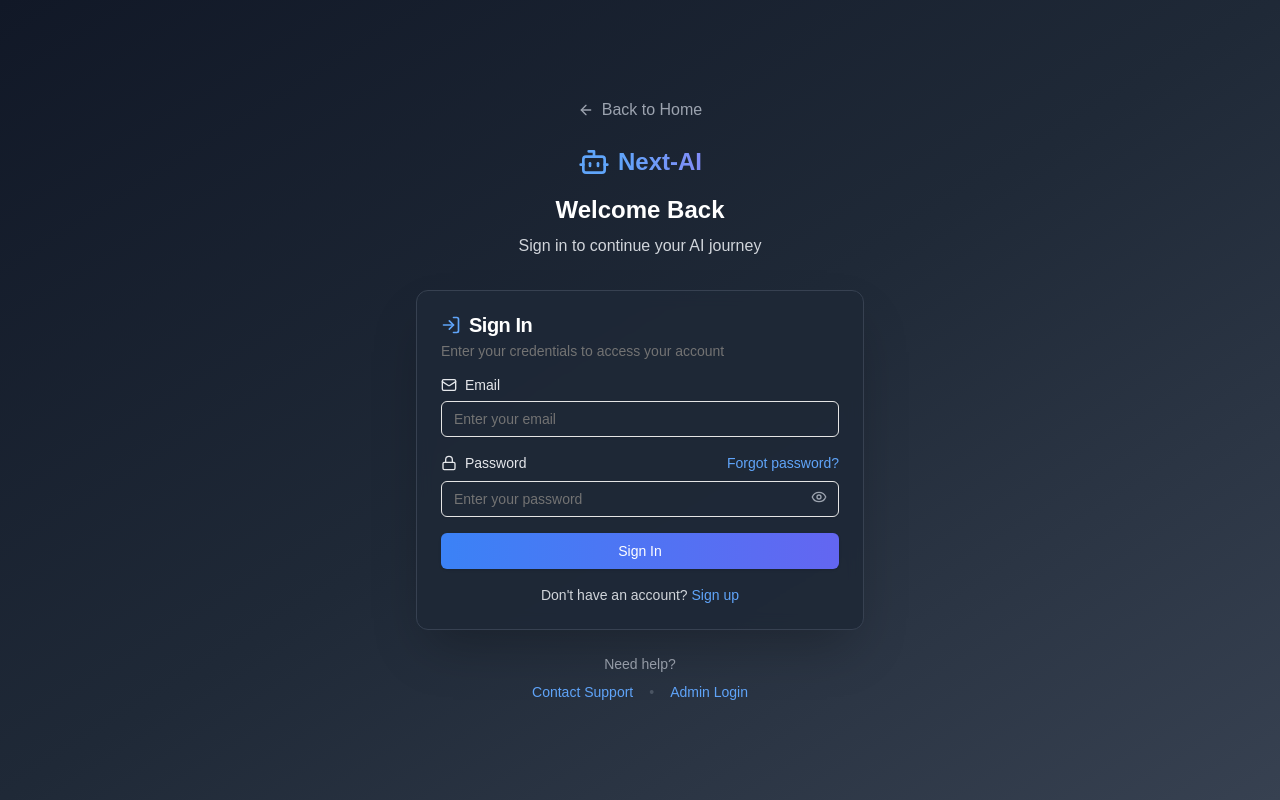
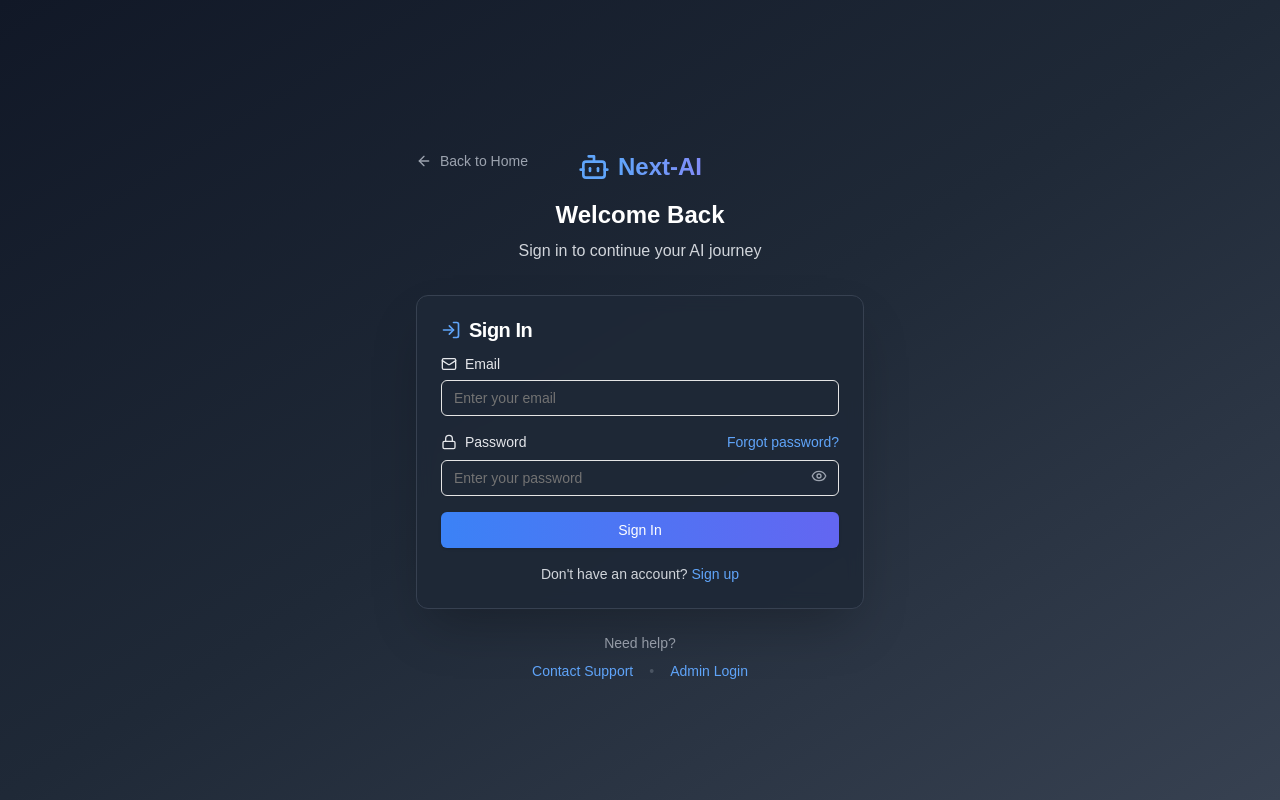
Before and after one commit to huzidev/next-ai, a Next.js app: page /auth/user/signin in a window 1280 px wide. Built offline with nearby package versions, Linux system fonts and the light colour scheme.

Commit message:
reuseable auth - header

```diff
--- /dev/null
+++ b/src/components/auth/AuthHeader.tsx
@@ -0,0 +1,40 @@
+import { ArrowLeft, Bot } from "lucide-react";
+import Link from "next/link";
+
+interface AuthHeaderProps {
+  title: string;
+  subtitle: string;
+  backHref?: string;
+  backText?: string;
+}
+
+export default function AuthHeader({
+  title,
+  subtitle,
+  backHref = "/",
+  backText = "Back to Home"
+}: AuthHeaderProps) {
+  return (
+    <div className="text-center mb-8 relative">
+      {/* Back Button - positioned at top left */}
+      <div className="absolute top-0 left-0">
+        <Link href={backHref} className="inline-flex items-center space-x-2 text-gray-400 hover:text-gray-200 transition-colors">
+          <ArrowLeft className="h-4 w-4" />
+          <span className="text-sm">{backText}</span>
+        </Link>
+      </div>
+
+      {/* Logo - centered */}
+      <div className="flex items-center justify-center space-x-2 mb-4 mt-8">
+        <Bot className="h-8 w-8 text-blue-400" />
+        <span className="text-2xl font-bold bg-gradient-to-r from-blue-400 to-indigo-400 bg-clip-text text-transparent">
+          Next-AI
+        </span>
+      </div>
+
+      {/* Title and Subtitle */}
+      <h1 className="text-2xl font-bold text-white mb-2">{title}</h1>
+      <p className="text-gray-300">{subtitle}</p>
+    </div>
+  );
+}
--- a/src/db/Auth.server.ts
+++ b/src/db/Auth.server.ts
@@ -2,7 +2,7 @@ import { sendEmail } from "@/lib/email";
 import prisma from "@/utils/prisma";
 import { User } from "@prisma/client";
 import bcrypt from "bcryptjs";
-import { getUser, getUserByEmail, getUserByEmailOrUsername, getUserById } from "./User.server";
+import { getUserByEmail, getUserByEmailOrUsername, getUserById } from "./User.server";
 
 interface UserParams {
   email: string;
--- a/src/pages/auth/user/forgot-password/index.tsx
+++ b/src/pages/auth/user/forgot-password/index.tsx
@@ -1,9 +1,10 @@
+import AuthHeader from "@/components/auth/AuthHeader";
 import { Button } from "@/components/ui/button";
 import { Card, CardContent, CardDescription, CardHeader, CardTitle } from "@/components/ui/card";
 import { Input } from "@/components/ui/input";
 import { Label } from "@/components/ui/label";
 import { useToast } from "@/hooks/use-toast";
-import { ArrowLeft, Bot, KeyRound, Mail } from "lucide-react";
+import { KeyRound, Mail } from "lucide-react";
 import Link from "next/link";
 import { useRouter } from "next/router";
 import { useState } from "react";
@@ -61,31 +62,18 @@ export default function UserForgotPassword() {
     return (
       <div className="min-h-screen bg-gradient-to-br from-gray-900 via-gray-800 to-gray-700 flex items-center justify-center p-4">
         <div className="w-full max-w-md">
-          <div className="text-center mb-8">
-            <Link href="/auth/user/signin" className="inline-flex items-center space-x-2 text-gray-400 hover:text-gray-200 mb-6 transition-colors">
-              <ArrowLeft className="h-4 w-4" />
-              <span>Back to Sign In</span>
-            </Link>
-
-            <div className="flex items-center justify-center space-x-2 mb-4">
-              <Bot className="h-8 w-8 text-blue-400" />
-              <span className="text-2xl font-bold bg-gradient-to-r from-blue-400 to-indigo-400 bg-clip-text text-transparent">
-                Next-AI
-              </span>
-            </div>
-          </div>
+          <AuthHeader
+            title="Check Your Email"
+            subtitle={`We've sent password reset instructions to ${email}`}
+            backHref="/auth/user/signin"
+            backText="Back to Sign In"
+          />
 
           <Card className="shadow-2xl border border-gray-700 bg-gray-800/90 backdrop-blur">
             <CardHeader className="text-center">
               <div className="p-3 bg-green-500/20 rounded-full w-16 h-16 mx-auto mb-4 flex items-center justify-center">
                 <Mail className="h-8 w-8 text-green-400" />
               </div>
-              <CardTitle className="text-xl font-semibold text-white">
-                Check Your Email
-              </CardTitle>
-              <CardDescription className="text-gray-300">
-                We've sent password reset instructions to {email}
-              </CardDescription>
             </CardHeader>
 
             <CardContent className="text-center space-y-4">
@@ -119,22 +107,12 @@ export default function UserForgotPassword() {
     <div className="min-h-screen bg-gradient-to-br from-gray-900 via-gray-800 to-gray-700 flex items-center justify-center p-4">
       <div className="w-full max-w-md">
         {/* Header */}
-        <div className="text-center mb-8">
-          <Link href="/auth/user/signin" className="inline-flex items-center space-x-2 text-gray-400 hover:text-gray-200 mb-6 transition-colors">
-            <ArrowLeft className="h-4 w-4" />
-            <span>Back to Sign In</span>
-          </Link>
-
-          <div className="flex items-center justify-center space-x-2 mb-4">
-            <Bot className="h-8 w-8 text-blue-400" />
-            <span className="text-2xl font-bold bg-gradient-to-r from-blue-400 to-indigo-400 bg-clip-text text-transparent">
-              Next-AI
-            </span>
-          </div>
-
-          <h1 className="text-2xl font-bold text-white mb-2">Forgot Password?</h1>
-          <p className="text-gray-300">Enter your email to reset your password</p>
-        </div>
+        <AuthHeader
+          title="Forgot Password?"
+          subtitle="Enter your email to reset your password"
+          backHref="/auth/user/signin"
+          backText="Back to Sign In"
+        />
 
         {/* Forgot Password Form */}
         <Card className="shadow-2xl border border-gray-700 bg-gray-800/90 backdrop-blur">
--- a/src/pages/auth/user/signin/index.tsx
+++ b/src/pages/auth/user/signin/index.tsx
@@ -1,9 +1,10 @@
+import AuthHeader from "@/components/auth/AuthHeader";
 import { Button } from "@/components/ui/button";
-import { Card, CardContent, CardDescription, CardHeader, CardTitle } from "@/components/ui/card";
+import { Card, CardContent, CardHeader, CardTitle } from "@/components/ui/card";
 import { Input } from "@/components/ui/input";
 import { Label } from "@/components/ui/label";
 import { useToast } from "@/hooks/use-toast";
-import { ArrowLeft, Bot, Eye, EyeOff, Lock, LogIn, Mail } from "lucide-react";
+import { Eye, EyeOff, Lock, LogIn, Mail } from "lucide-react";
 import Link from "next/link";
 import { useRouter } from "next/router";
 import { useState } from "react";
@@ -72,22 +73,12 @@ export default function UserSignin() {
     <div className="min-h-screen bg-gradient-to-br from-gray-900 via-gray-800 to-gray-700 flex items-center justify-center p-4">
       <div className="w-full max-w-md">
         {/* Header */}
-        <div className="text-center mb-8">
-          <Link href="/" className="inline-flex items-center space-x-2 text-gray-400 hover:text-gray-200 mb-6 transition-colors">
-            <ArrowLeft className="h-4 w-4" />
-            <span>Back to Home</span>
-          </Link>
-
-          <div className="flex items-center justify-center space-x-2 mb-4">
-            <Bot className="h-8 w-8 text-blue-400" />
-            <span className="text-2xl font-bold bg-gradient-to-r from-blue-400 to-indigo-400 bg-clip-text text-transparent">
-              Next-AI
-            </span>
-          </div>
-
-          <h1 className="text-2xl font-bold text-white mb-2">Welcome Back</h1>
-          <p className="text-gray-300">Sign in to continue your AI journey</p>
-        </div>
+        <AuthHeader
+          title="Welcome Back"
+          subtitle="Sign in to continue your AI journey"
+          backHref="/"
+          backText="Back to Home"
+        />
 
         {/* Signin Form */}
         <Card className="shadow-2xl border border-gray-700 bg-gray-800/90 backdrop-blur">
@@ -96,9 +87,6 @@ export default function UserSignin() {
               <LogIn className="h-5 w-5 mr-2 text-blue-400" />
               Sign In
             </CardTitle>
-            <CardDescription className="text-gray-300">
-              Enter your credentials to access your account
-            </CardDescription>
           </CardHeader>
 
           <CardContent className="space-y-4">
--- a/src/pages/auth/user/signup/index.tsx
+++ b/src/pages/auth/user/signup/index.tsx
@@ -1,9 +1,10 @@
+import AuthHeader from "@/components/auth/AuthHeader";
 import { Button } from "@/components/ui/button";
 import { Card, CardContent, CardDescription, CardHeader, CardTitle } from "@/components/ui/card";
 import { Input } from "@/components/ui/input";
 import { Label } from "@/components/ui/label";
 import { useToast } from "@/hooks/use-toast";
-import { ArrowLeft, Bot, Eye, EyeOff, Lock, Mail, User, UserPlus } from "lucide-react";
+import { Eye, EyeOff, Lock, Mail, User, UserPlus } from "lucide-react";
 import Link from "next/link";
 import { useRouter } from "next/router";
 import { useState } from "react";
@@ -84,22 +85,12 @@ export default function UserSignup() {
     <div className="min-h-screen bg-gradient-to-br from-gray-900 via-gray-800 to-gray-700 flex items-center justify-center p-4">
       <div className="w-full max-w-md">
         {/* Header */}
-        <div className="text-center mb-8">
-          <Link href="/" className="inline-flex items-center space-x-2 text-gray-400 hover:text-gray-200 mb-6 transition-colors">
-            <ArrowLeft className="h-4 w-4" />
-            <span>Back to Home</span>
-          </Link>
-
-          <div className="flex items-center justify-center space-x-2 mb-4">
-            <Bot className="h-8 w-8 text-blue-400" />
-            <span className="text-2xl font-bold bg-gradient-to-r from-blue-400 to-indigo-400 bg-clip-text text-transparent">
-              Next-AI
-            </span>
-          </div>
-
-          <h1 className="text-2xl font-bold text-white mb-2">Create Your Account</h1>
-          <p className="text-gray-300">Join thousands of users exploring AI possibilities</p>
-        </div>
+        <AuthHeader
+          title="Create Your Account"
+          subtitle="Join thousands of users exploring AI possibilities"
+          backHref="/"
+          backText="Back to Home"
+        />
 
         {/* Signup Form */}
         <Card className="shadow-2xl border border-gray-700 bg-gray-800/90 backdrop-blur">
--- a/src/pages/auth/user/verify/index.tsx
+++ b/src/pages/auth/user/verify/index.tsx
@@ -1,9 +1,9 @@
+import AuthHeader from "@/components/auth/AuthHeader";
 import { Button } from "@/components/ui/button";
 import { Card, CardContent, CardDescription, CardHeader, CardTitle } from "@/components/ui/card";
 import { Input } from "@/components/ui/input";
 import { useToast } from "@/hooks/use-toast";
-import { ArrowLeft, Bot, Mail, RotateCcw, Shield } from "lucide-react";
-import Link from "next/link";
+import { Mail, RotateCcw, Shield } from "lucide-react";
 import { useRouter } from "next/router";
 import { useRef, useState } from "react";
 
@@ -111,22 +111,12 @@ export default function UserVerify() {
     <div className="min-h-screen bg-gradient-to-br from-gray-900 via-gray-800 to-gray-700 flex items-center justify-center p-4">
       <div className="w-full max-w-md">
         {/* Header */}
-        <div className="text-center mb-8">
-          <Link href="/auth/user/signup" className="inline-flex items-center space-x-2 text-gray-400 hover:text-gray-200 mb-6 transition-colors">
-            <ArrowLeft className="h-4 w-4" />
-            <span>Back to Sign Up</span>
-          </Link>
-
-          <div className="flex items-center justify-center space-x-2 mb-4">
-            <Bot className="h-8 w-8 text-blue-400" />
-            <span className="text-2xl font-bold bg-gradient-to-r from-blue-400 to-indigo-400 bg-clip-text text-transparent">
-              Next-AI
-            </span>
-          </div>
-
-          <h1 className="text-2xl font-bold text-white mb-2">Verify Your Email</h1>
-          <p className="text-gray-300">Enter the 6-digit code sent to your email</p>
-        </div>
+        <AuthHeader
+          title="Verify Your Email"
+          subtitle="Enter the 6-digit code sent to your email"
+          backHref="/auth/user/signup"
+          backText="Back to Sign Up"
+        />
 
         {/* Verification Form */}
         <Card className="shadow-2xl border border-gray-700 bg-gray-800/90 backdrop-blur">
```
Also changed, not shown: src/pages/dashboard/user/index.tsx (indentation only).
